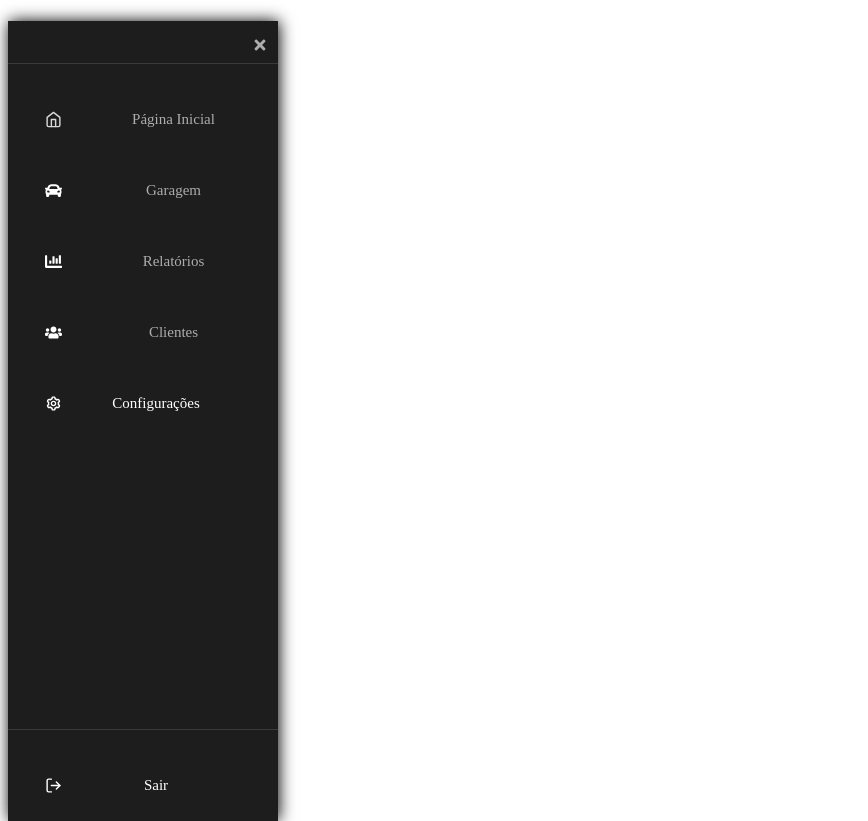
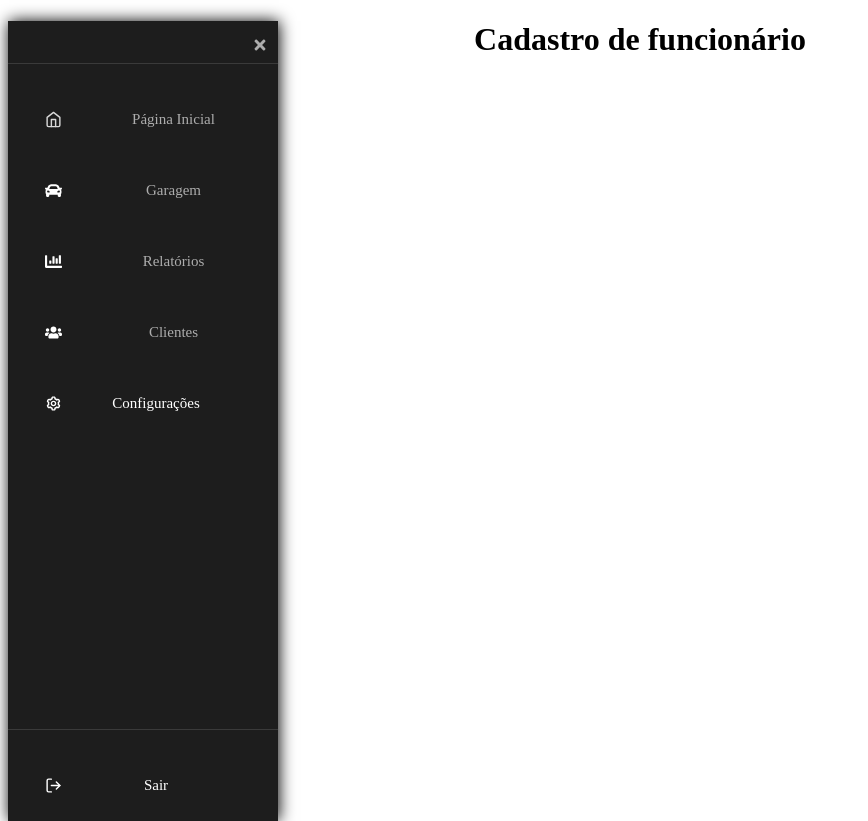
Before and after one commit to SamuelAndrade21/TCC_Project, a React (Create React App) app in the folder Codigo TCC/estacionamento/: page /Clientes in a window 1280 px wide. Shown: the whole page, without its empty margins (0-868 px from the left). Built offline with nearby package versions, Linux system fonts and the light colour scheme; a web font is replaced by a local one.

Commit message:
pagina clientes

```diff
--- a/Codigo TCC/estacionamento/package.json
+++ b/Codigo TCC/estacionamento/package.json
@@ -3,6 +3,9 @@
   "version": "0.1.0",
   "private": true,
   "dependencies": {
+    "@emotion/react": "^11.10.4",
+    "@emotion/styled": "^11.10.4",
+    "@mui/material": "^5.10.10",
     "@testing-library/jest-dom": "^5.16.5",
     "@testing-library/react": "^13.4.0",
     "@testing-library/user-event": "^13.5.0",
--- a/Codigo TCC/estacionamento/src/App.js
+++ b/Codigo TCC/estacionamento/src/App.js
@@ -5,7 +5,7 @@ import Garagem from './componentes/pages/Garagem';
 import Navbar from './componentes/layout/Navbar';
 import Footer from './componentes/layout/Footer';
 import Pagina_inicial from './componentes/pages/Pagina_Incial';
-
+import GlobalStyles from './styles/global';
 function App() {
 
 
--- /dev/null
+++ b/Codigo TCC/estacionamento/src/api.js
@@ -0,0 +1 @@
+const API_KEY = ""
--- /dev/null
+++ b/Codigo TCC/estacionamento/src/componentes/css_pages/clientes.module.css
@@ -0,0 +1,6 @@
+.title {
+    justify-content: center;
+    text-align: center;
+    margin-top: 5px;
+
+}
--- a/Codigo TCC/estacionamento/src/componentes/pages/Clientes.js
+++ b/Codigo TCC/estacionamento/src/componentes/pages/Clientes.js
@@ -1,8 +1,18 @@
+import React from "react";
+import Box from '@mui/material/Box';
+import TextField from '@mui/material/TextField';
+import styles from '../css_pages/clientes.module.css';
+
 function Clientes(){
     return (
-    <>
-    <h1>Clientes</h1>
-    </>
+        <div>
+            <div className={styles.title}>
+                <h1>Cadastro de funcionário</h1>
+            </div>
+            <div className={styles.inputs}>
+
+            </div>
+        </div>
     )
 
 }
--- a/Codigo TCC/estacionamento/src/styles/global.js
+++ b/Codigo TCC/estacionamento/src/styles/global.js
@@ -24,6 +24,13 @@ display: flex;
 
 ul {
   list-style: none;
+  padding-left: 0;
+}
+
+button, input {
+    border: 0;
+    background: none;
+
 }
 `;
 
```
Also changed, not shown: Codigo TCC/estacionamento/src/styles/themes.js (+10 -1 lines), 1 other file (tests, documents, lock files or other folders).
